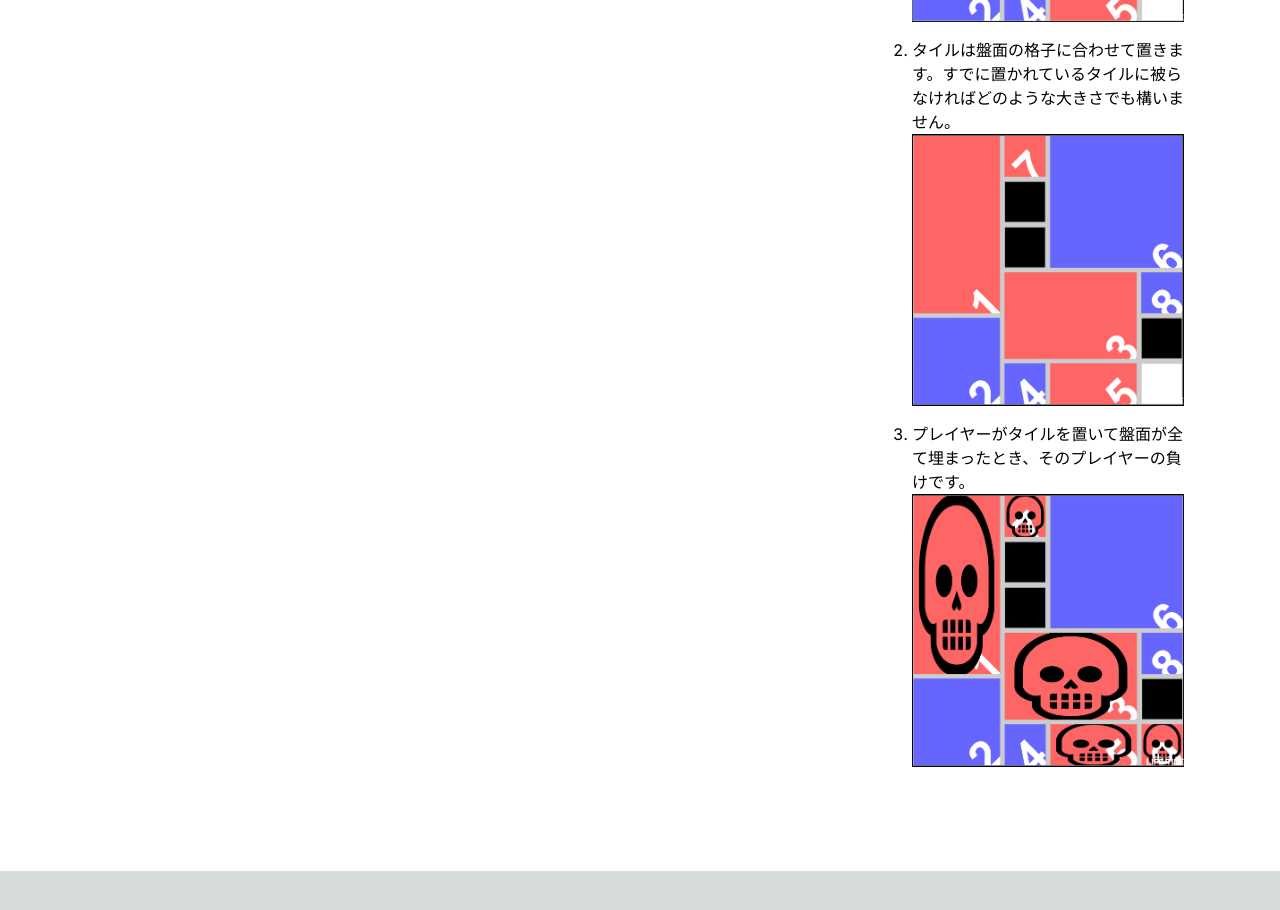
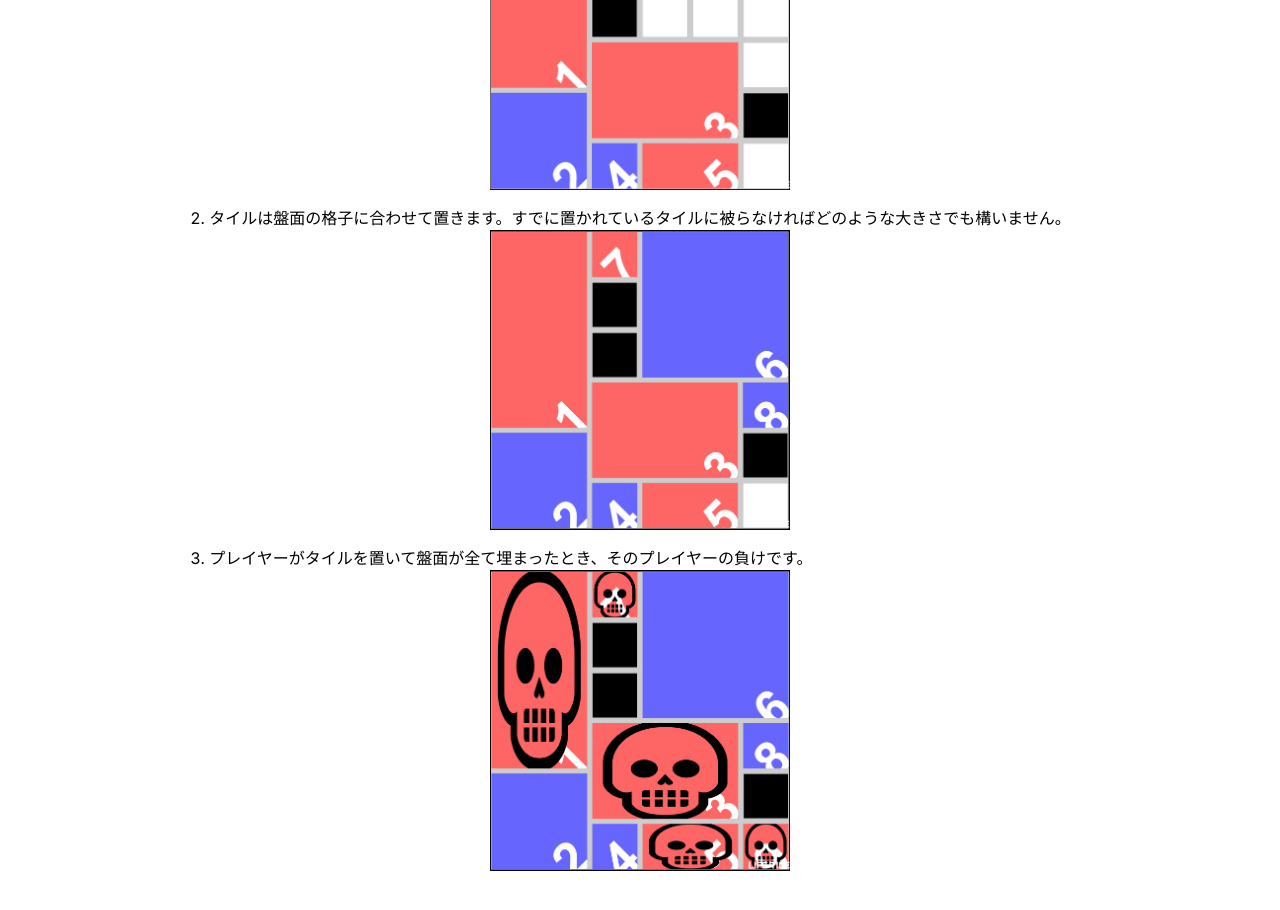
Before and after one commit to oginom/life-tile, a Next.js app: page / in a window 1280 px wide. Shown: the part 500-1410 px from the top of the page. Before the commit the page ends 1371 px from the top, so only its background shows below. Built offline with nearby package versions, Linux system fonts and the light colour scheme.

Commit message:
fix visual

```diff
--- a/src/pages/index.tsx
+++ b/src/pages/index.tsx
@@ -1,6 +1,10 @@
 import Image from 'next/image'
 import Link from 'next/link'
 import { Inter } from 'next/font/google'
+
+import rule1 from '../../public/rule1.png'
+import rule2 from '../../public/rule2.png'
+import rule3 from '../../public/rule3.png'
 
 const inter = Inter({ subsets: ['latin'] })
 
@@ -17,7 +21,7 @@ export default function Home() {
           Play
         </Link>
       </div>
-      <div className="mb-2 grid lg:mb-0 lg:grid-cols-4 lg:text-left">
+      <div className="mb-2 lg:mb-0 lg:grid-cols-4 lg:text-left">
         <h2 className={`mb-2 mt-6 text-2xl font-semibold`}>
           HOW TO PLAY
         </h2>
@@ -36,19 +40,19 @@ export default function Home() {
           <li className={`mt-4 mb-2`}>
             各プレイヤーは交互に自分の色の長方形のタイルを置いていきます。
             <div className="flex justify-center">
-              <Image src="/rule1.png" alt="1" width={300} height={300}/>
+              <Image src={rule1} alt="1" width={300} height={300}/>
             </div>
           </li>
           <li className={`mt-4 mb-2`}>
             タイルは盤面の格子に合わせて置きます。すでに置かれているタイルに被らなければどのような大きさでも構いません。
             <div className="flex justify-center">
-              <Image src="/rule2.png" alt="1" width={300} height={300}/>
+              <Image src={rule2} alt="1" width={300} height={300}/>
             </div>
           </li>
           <li className={`mt-4 mb-2`}>
             プレイヤーがタイルを置いて盤面が全て埋まったとき、そのプレイヤーの負けです。
             <div className="flex justify-center">
-              <Image src="/rule3.png" alt="1" width={300} height={300}/>
+              <Image src={rule3} alt="1" width={300} height={300}/>
             </div>
           </li>
         </ul>
```
